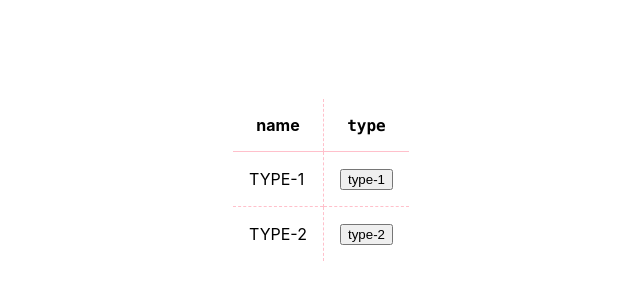
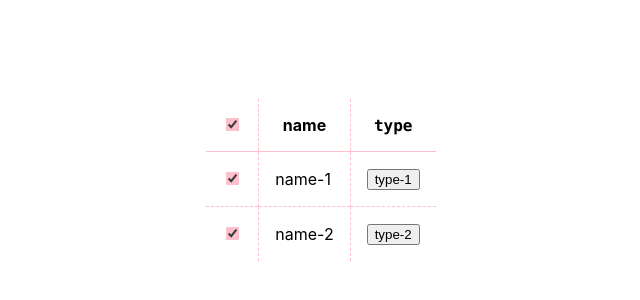
Before and after one commit to kovaradam/declare-table, a React (Vite) app: page / in a window 1280 px wide. Shown: the part 220-520 px from the top of the page, without its empty margins (319-959 px from the left). Built offline with nearby package versions, Linux system fonts and the light colour scheme.

Commit message:
create data cell

```diff
--- a/src/App.tsx
+++ b/src/App.tsx
@@ -1,17 +1,35 @@
 import React from "react";
 
 export function App() {
+  const [checked, setChecked] = React.useState("all");
   const data = [
-    { name: "name-1", type: "type-1" },
-    { name: "name-2", type: "type-2" },
+    { name: "name-1", type: "type-1", value: "1" },
+    { name: "name-2", type: "type-2", value: "2" },
   ];
   return (
     <Table data={data}>
-      <Column<typeof data[0]>
-        dataKey="name"
-        label="name"
-        cell={(entry) => entry.type.toUpperCase()}
-      />
+      {true && (
+        <Column<typeof data[0]>
+          id="check"
+          label={
+            <input
+              value="all"
+              type="checkbox"
+              checked={checked == "all"}
+              onChange={(event) => setChecked(event.target.value)}
+            />
+          }
+          cell={(entry) => (
+            <input
+              type="checkbox"
+              value={entry.value}
+              checked={[entry.value, "all"].includes(checked)}
+              onChange={(event) => setChecked(event.target.value)}
+            />
+          )}
+        />
+      )}
+      <Column<typeof data[0]> dataKey="name" label="name" />
       <Column<typeof data[0]>
         dataKey="type"
         label={<code>type</code>}
@@ -21,9 +39,15 @@ export function App() {
   );
 }
 
+type TableChild<DataType> =
+  | React.ReactElement<ColumnProps<DataType>>
+  | boolean
+  | null
+  | undefined;
+
 type Props<DataType> = {
   data: DataType[];
-  children: React.ReactElement<ColumnProps<DataType>, typeof Column>[];
+  children: TableChild<DataType>[];
 };
 
 function Table<DataType extends Record<string, unknown>>({
@@ -31,17 +55,17 @@ function Table<DataType extends Record<string, unknown>>({
   ...props
 }: Props<DataType>) {
   const columns = React.Children.map(children, (child) => {
-    if (!child) {
+    if (!isColumnComponent(child)) {
       return;
     }
-    if (typeof child !== "object" || !("type" in child)) {
-      throw new Error("Table children must be react nodes");
-    }
-    if (typeof child.type === "string" || child.type.name !== Column.name) {
-      throw new Error("Table children must be Column components");
-    }
 
-    return { ...child.props };
+    const props = child.props;
+
+    return {
+      ...props,
+      render: (entry: DataType) => <DataCell {...child.props} entry={entry} />,
+      _id: String(props.id ?? props.dataKey ?? props.label),
+    };
   });
 
   return (
@@ -49,17 +73,17 @@ function Table<DataType extends Record<string, unknown>>({
       <thead>
         <tr>
           {columns?.map((column) => (
-            <th key={column.dataKey}>{column.label}</th>
+            <th key={column._id}>{column.label}</th>
           ))}
         </tr>
       </thead>
       <tbody>
         {props.data.map((entry) => (
-          <tr>
-            {columns.map((column) => (
-              <td>
-                <>{column.cell ? column.cell(entry) : entry[column.dataKey]}</>
-              </td>
+          <tr key={JSON.stringify(entry)}>
+            {columns?.map((column) => (
+              <React.Fragment key={column._id}>
+                {column.render(entry)}
+              </React.Fragment>
             ))}
           </tr>
         ))}
@@ -69,7 +93,8 @@ function Table<DataType extends Record<string, unknown>>({
 }
 
 type ColumnProps<DataType> = {
-  dataKey: keyof DataType & string;
+  dataKey?: keyof DataType & string;
+  id?: string | number;
   label: React.ReactNode;
   cell?: (entry: DataType) => React.ReactNode;
   children?: (entry: DataType) => React.ReactNode;
@@ -80,3 +105,38 @@ const Column = <DataType extends Record<string, unknown>>(
 ) => {
   return null;
 };
+
+const DataCell = <DataType extends Record<string, unknown>>(
+  props: ColumnProps<DataType> & { entry: DataType }
+): React.ReactElement => {
+  const renderCell = props.cell ?? props.children;
+  if (!renderCell) {
+    if (props.dataKey === undefined) {
+      throw { type: "No data key nor render cell function specified" };
+    }
+    return (
+      <td>
+        <>{props.entry[props.dataKey]}</>
+      </td>
+    );
+  }
+  return <td>{renderCell(props.entry)}</td>;
+};
+
+function isColumnComponent<DataType>(
+  component: React.ReactNode
+): component is React.ReactElement<ColumnProps<DataType>> {
+  if (!component) {
+    return false;
+  }
+  if (typeof component !== "object" || !("type" in component)) {
+    throw new Error("Table children must be react nodes");
+  }
+  if (
+    typeof component.type === "string" ||
+    component.type.name !== Column.name
+  ) {
+    throw new Error("Table children must be Column components");
+  }
+  return true;
+}
--- a/src/index.css
+++ b/src/index.css
@@ -43,3 +43,8 @@ th:not(:last-child),
 td:not(:last-child) {
   border-right: var(--border);
 }
+
+input {
+  accent-color: pink;
+  color: white;
+}
```
